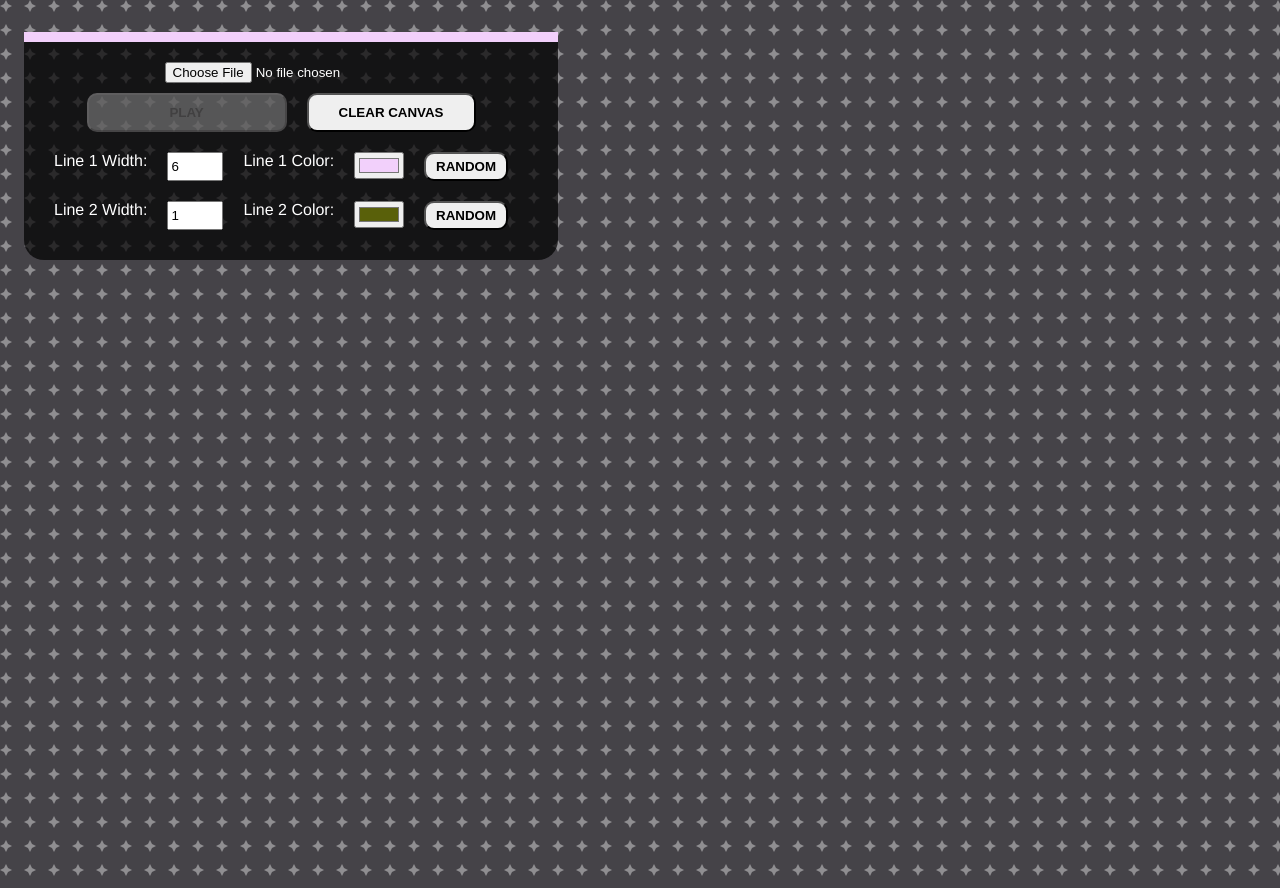
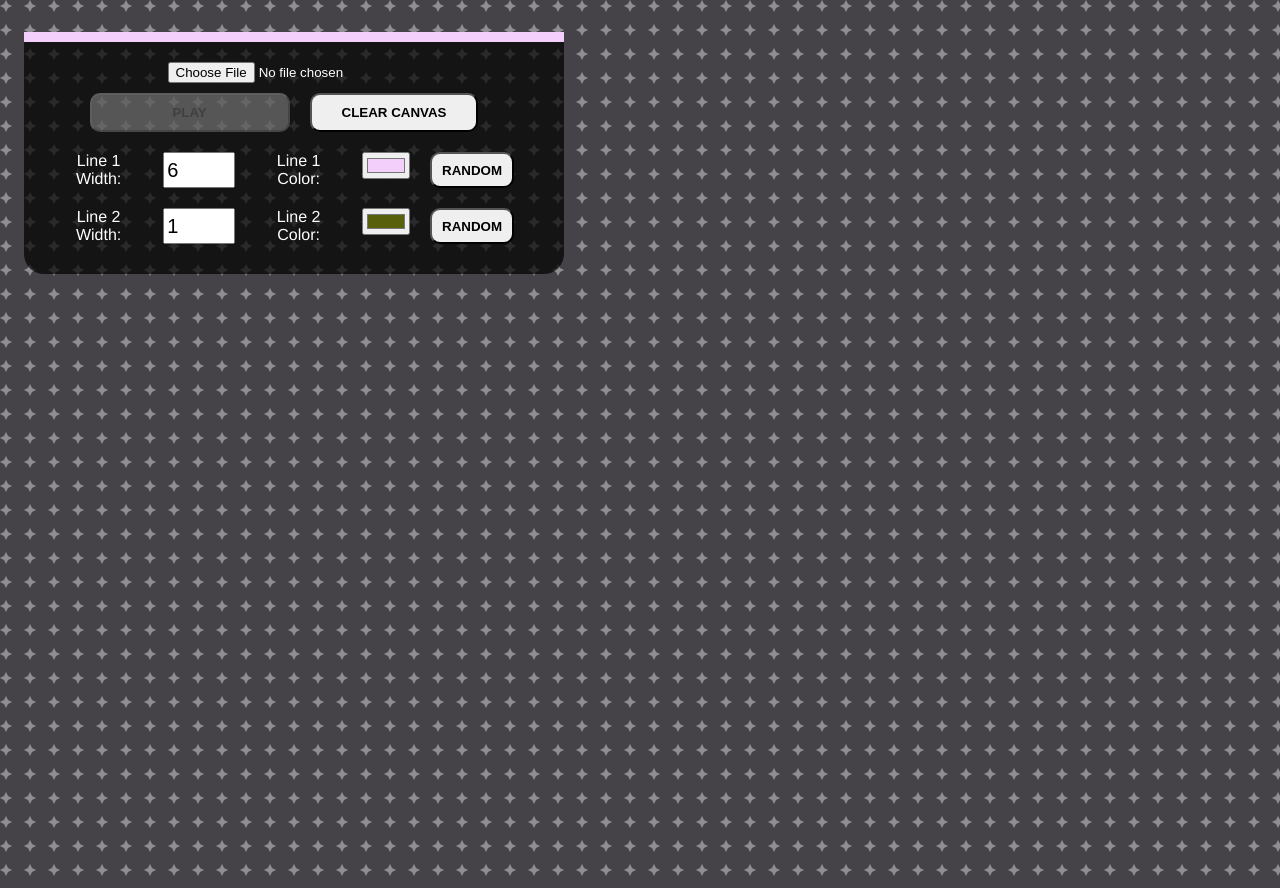
Before and after one commit to drinkingtheink/music-visualizer, a Vue app: page / in a window 1280 px wide. Shown: the top 888 px of the page. Built offline with nearby package versions, Linux system fonts and the light colour scheme.

Commit message:
controls polish

```diff
--- a/src/components/AudioVisualizer.vue
+++ b/src/components/AudioVisualizer.vue
@@ -274,6 +274,10 @@ input {
   margin: 0 20px;
 }
 
+input[type="number"] {
+  font-size: 1.25rem;
+}
+
 button {
   text-transform: uppercase;
   padding: 10px 30px;
```
